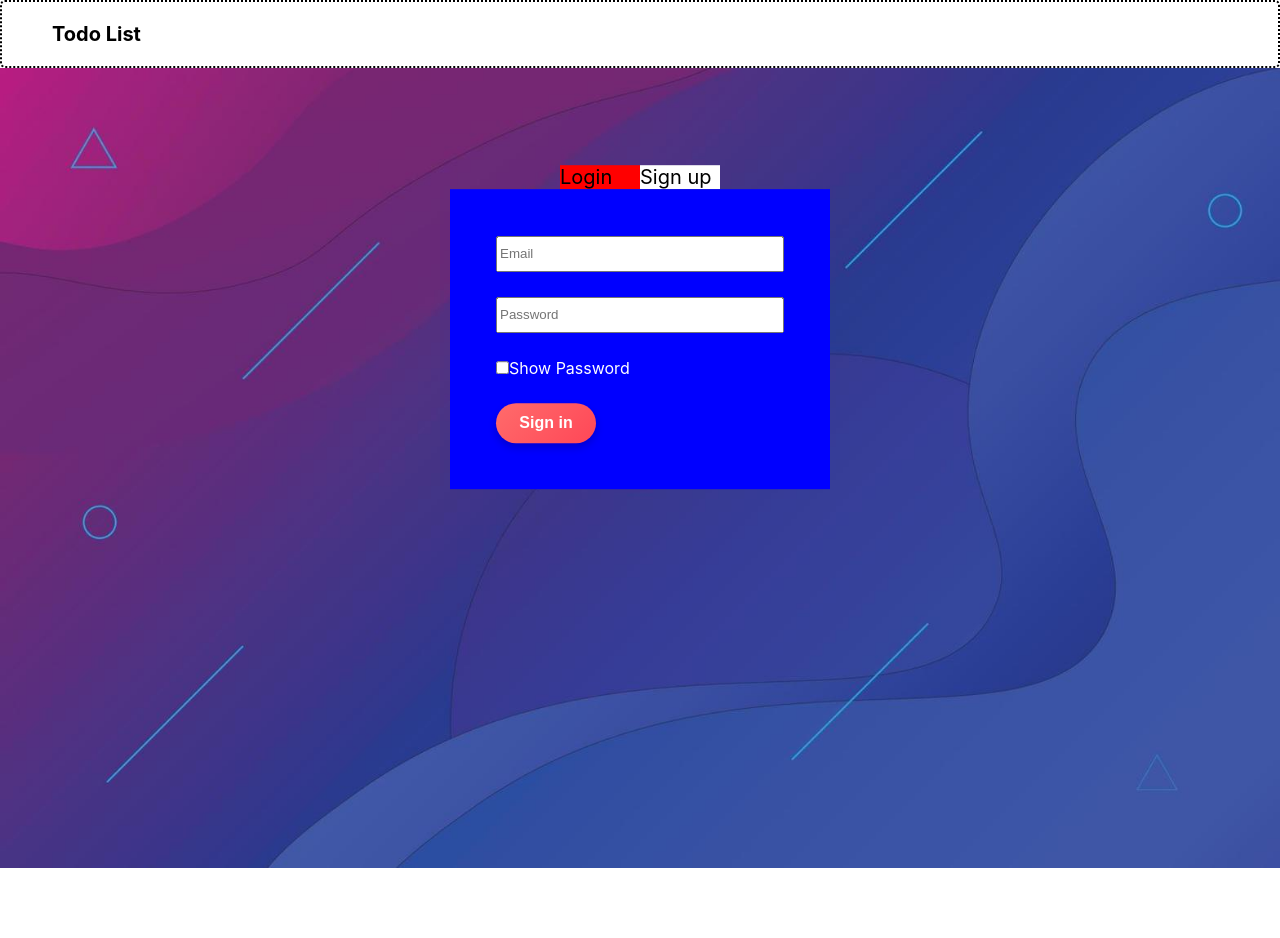
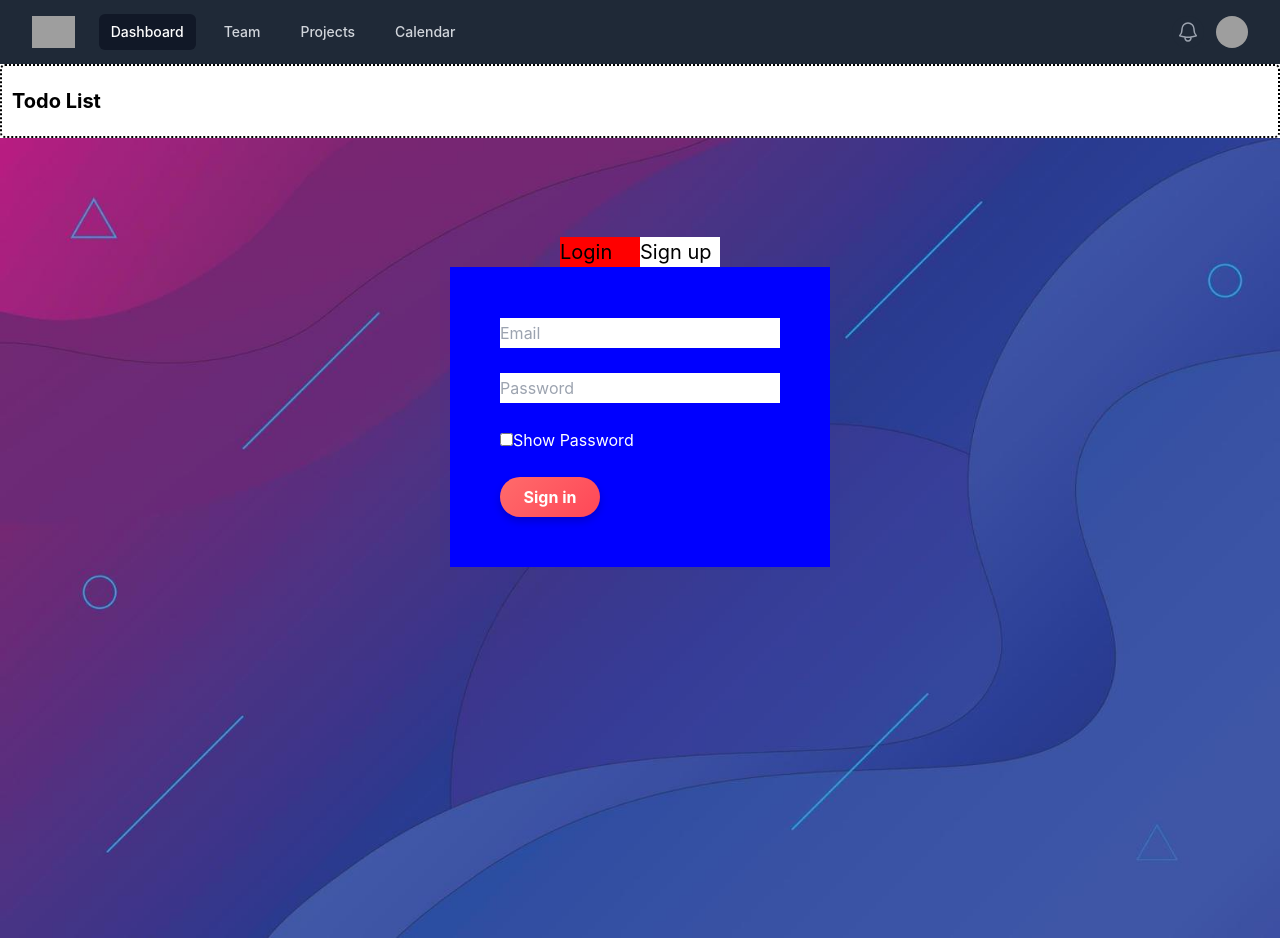
Before and after one commit to jmboumba/front-end-todo, a React (Create React App) app: page / in a window 1280 px wide. Before the commit the page ends 868 px from the top, so only its background shows below. Built offline with nearby package versions, Linux system fonts and the light colour scheme; grey boxes are pictures that could not be loaded.

Commit message:
Ajout de tailwind css

```diff
--- a/package.json
+++ b/package.json
@@ -3,6 +3,8 @@
   "version": "0.1.0",
   "private": true,
   "dependencies": {
+    "@headlessui/react": "^2.2.0",
+    "@heroicons/react": "^2.2.0",
     "@testing-library/jest-dom": "^5.17.0",
     "@testing-library/react": "^13.4.0",
     "@testing-library/user-event": "^13.5.0",
--- a/public/index.html
+++ b/public/index.html
@@ -15,6 +15,7 @@
       user's mobile device or desktop. See https://developers.google.com/web/fundamentals/web-app-manifest/
     -->
     <link rel="manifest" href="%PUBLIC_URL%/manifest.json" />
+    <script src="https://cdn.tailwindcss.com"></script>
     <!--
       Notice the use of %PUBLIC_URL% in the tags above.
       It will be replaced with the URL of the `public` folder during the build.
--- a/src/App.js
+++ b/src/App.js
@@ -101,7 +101,7 @@
 
   return (
     <div>
-
+      <Header />
       <div className="dotted-border">
         <nav>
           <ul>
--- a/src/components/Header.js
+++ b/src/components/Header.js
@@ -1,9 +1,132 @@
-import React, { useState, useEffect } from 'react';
+import { Disclosure, DisclosureButton, DisclosurePanel, Menu, MenuButton, MenuItem, MenuItems } from '@headlessui/react'
+import { Bars3Icon, BellIcon, XMarkIcon } from '@heroicons/react/24/outline'
 
+const navigation = [
+  { name: 'Dashboard', href: '#', current: true },
+  { name: 'Team', href: '#', current: false },
+  { name: 'Projects', href: '#', current: false },
+  { name: 'Calendar', href: '#', current: false },
+]
 
-function Header(){
-
-
+function classNames(...classes) {
+  return classes.filter(Boolean).join(' ')
 }
 
-export default Header;
+export default function Header() {
+  return (
+    <Disclosure as="nav" className="bg-gray-800">
+      <div className="mx-auto max-w-7xl px-2 sm:px-6 lg:px-8">
+        <div className="relative flex h-16 items-center justify-between">
+          <div className="absolute inset-y-0 left-0 flex items-center sm:hidden">
+            {/* Mobile menu button*/}
+            <DisclosureButton className="group relative inline-flex items-center justify-center rounded-md p-2 text-gray-400 hover:bg-gray-700 hover:text-white focus:outline-none focus:ring-2 focus:ring-inset focus:ring-white">
+              <span className="absolute -inset-0.5" />
+              <span className="sr-only">Open main menu</span>
+              <Bars3Icon aria-hidden="true" className="block size-6 group-data-[open]:hidden" />
+              <XMarkIcon aria-hidden="true" className="hidden size-6 group-data-[open]:block" />
+            </DisclosureButton>
+          </div>
+          <div className="flex flex-1 items-center justify-center sm:items-stretch sm:justify-start">
+            <div className="flex shrink-0 items-center">
+              <img
+                alt="Your Company"
+                src="https://tailwindui.com/plus/img/logos/mark.svg?color=indigo&shade=500"
+                className="h-8 w-auto"
+              />
+            </div>
+            <div className="hidden sm:ml-6 sm:block">
+              <div className="flex space-x-4">
+                {navigation.map((item) => (
+                  <a
+                    key={item.name}
+                    href={item.href}
+                    aria-current={item.current ? 'page' : undefined}
+                    className={classNames(
+                      item.current ? 'bg-gray-900 text-white' : 'text-gray-300 hover:bg-gray-700 hover:text-white',
+                      'rounded-md px-3 py-2 text-sm font-medium',
+                    )}
+                  >
+                    {item.name}
+                  </a>
+                ))}
+              </div>
+            </div>
+          </div>
+          <div className="absolute inset-y-0 right-0 flex items-center pr-2 sm:static sm:inset-auto sm:ml-6 sm:pr-0">
+            <button
+              type="button"
+              className="relative rounded-full bg-gray-800 p-1 text-gray-400 hover:text-white focus:outline-none focus:ring-2 focus:ring-white focus:ring-offset-2 focus:ring-offset-gray-800"
+            >
+              <span className="absolute -inset-1.5" />
+              <span className="sr-only">View notifications</span>
+              <BellIcon aria-hidden="true" className="size-6" />
+            </button>
+
+            {/* Profile dropdown */}
+            <Menu as="div" className="relative ml-3">
+              <div>
+                <MenuButton className="relative flex rounded-full bg-gray-800 text-sm focus:outline-none focus:ring-2 focus:ring-white focus:ring-offset-2 focus:ring-offset-gray-800">
+                  <span className="absolute -inset-1.5" />
+                  <span className="sr-only">Open user menu</span>
+                  <img
+                    alt=""
+                    src="https://images.unsplash.com/photo-1472099645785-5658abf4ff4e?ixlib=rb-1.2.1&ixid=eyJhcHBfaWQiOjEyMDd9&auto=format&fit=facearea&facepad=2&w=256&h=256&q=80"
+                    className="size-8 rounded-full"
+                  />
+                </MenuButton>
+              </div>
+              <MenuItems
+                transition
+                className="absolute right-0 z-10 mt-2 w-48 origin-top-right rounded-md bg-white py-1 shadow-lg ring-1 ring-black/5 transition focus:outline-none data-[closed]:scale-95 data-[closed]:transform data-[closed]:opacity-0 data-[enter]:duration-100 data-[leave]:duration-75 data-[enter]:ease-out data-[leave]:ease-in"
+              >
+                <MenuItem>
+                  <a
+                    href="#"
+                    className="block px-4 py-2 text-sm text-gray-700 data-[focus]:bg-gray-100 data-[focus]:outline-none"
+                  >
+                    Your Profile
+                  </a>
+                </MenuItem>
+                <MenuItem>
+                  <a
+                    href="#"
+                    className="block px-4 py-2 text-sm text-gray-700 data-[focus]:bg-gray-100 data-[focus]:outline-none"
+                  >
+                    Settings
+                  </a>
+                </MenuItem>
+                <MenuItem>
+                  <a
+                    href="#"
+                    className="block px-4 py-2 text-sm text-gray-700 data-[focus]:bg-gray-100 data-[focus]:outline-none"
+                  >
+                    Sign out
+                  </a>
+                </MenuItem>
+              </MenuItems>
+            </Menu>
+          </div>
+        </div>
+      </div>
+
+      <DisclosurePanel className="sm:hidden">
+        <div className="space-y-1 px-2 pb-3 pt-2">
+          {navigation.map((item) => (
+            <DisclosureButton
+              key={item.name}
+              as="a"
+              href={item.href}
+              aria-current={item.current ? 'page' : undefined}
+              className={classNames(
+                item.current ? 'bg-gray-900 text-white' : 'text-gray-300 hover:bg-gray-700 hover:text-white',
+                'block rounded-md px-3 py-2 text-base font-medium',
+              )}
+            >
+              {item.name}
+            </DisclosureButton>
+          ))}
+        </div>
+      </DisclosurePanel>
+    </Disclosure>
+  )
+}
```
Also changed, not shown: 1 other file (tests, documents, lock files or other folders).
